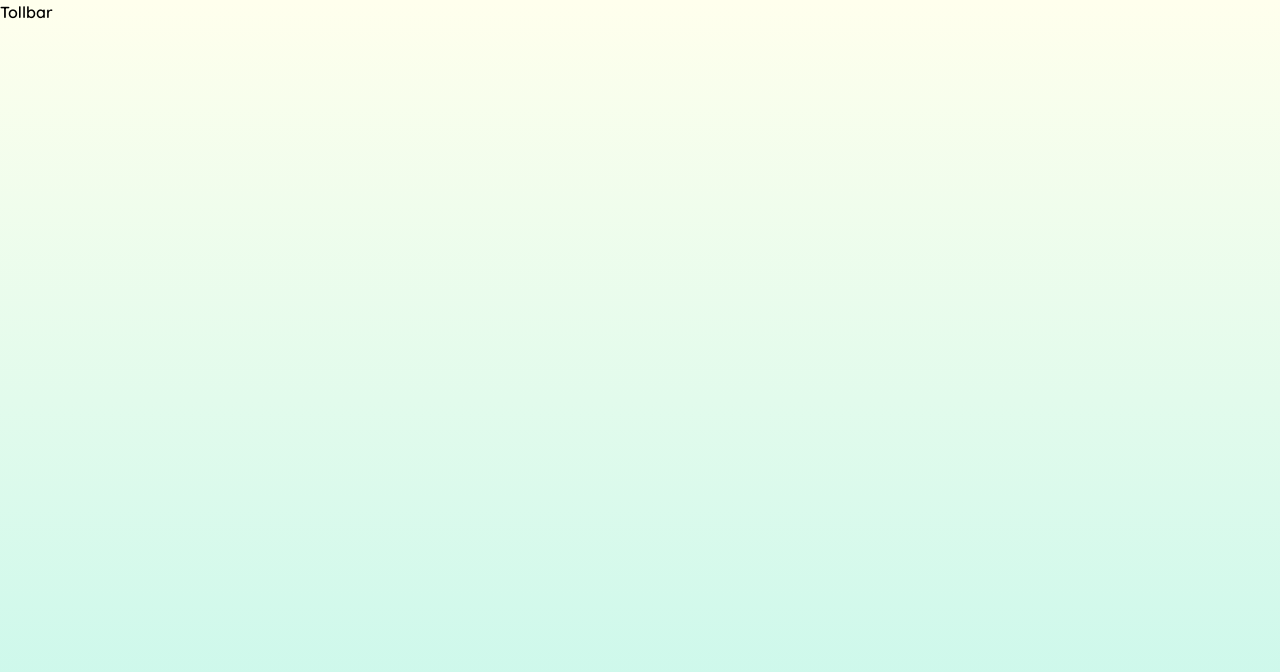
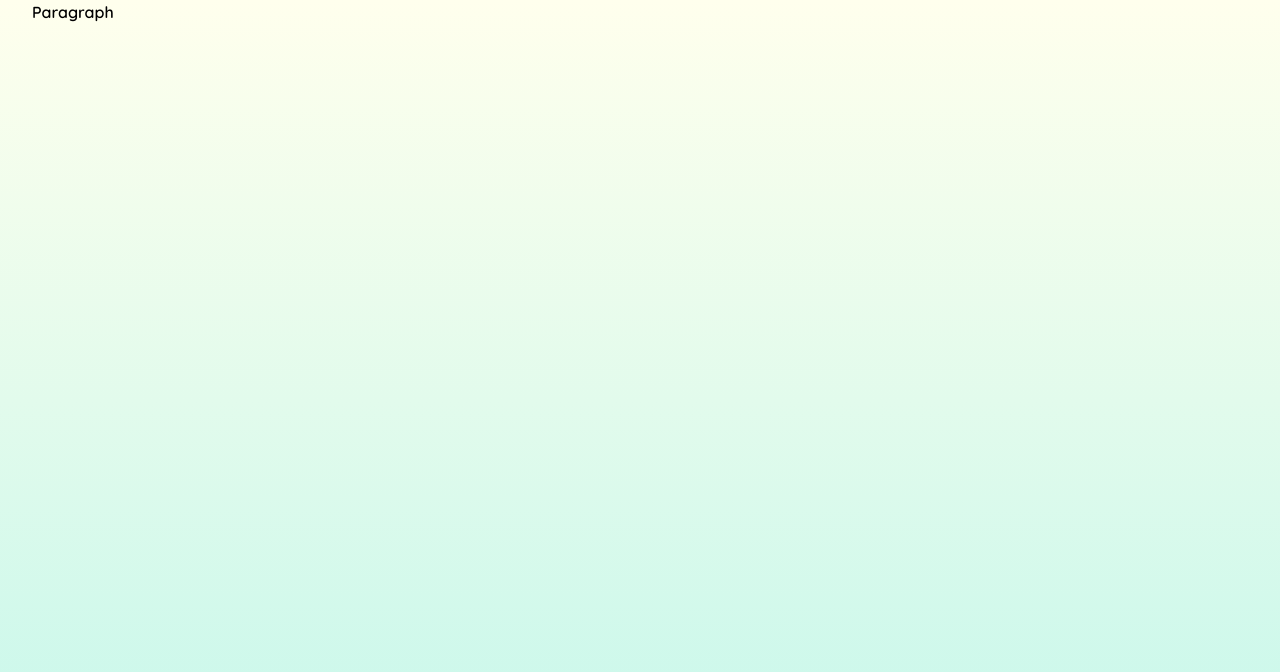
Before and after one commit to codergalib20/docs-portfolio, a Next.js app: page /dashboard/blogs-manage in a window 1280 px wide. Shown: the top 672 px of the page. Built offline with nearby package versions, Linux system fonts and the light colour scheme.

Commit message:
documentation blogger

```diff
--- a/src/@core/common/dropdownOptions.tsx
+++ b/src/@core/common/dropdownOptions.tsx
@@ -5,18 +5,22 @@ interface Props {
     head: React.ReactNode
 };
 
-const DropdownOptions: FC<Props> = () => {
+const DropdownOptions: FC<Props> = ({ head, options }) => {
     const [showOptions, setShowOptions] = useState(false);
 
     return (
-        <button className="relative">
-            <div className="min-w-max absolute top-full mt-4 right-2 z-10 border-2">
+        <button className="relative"
+            onBlur={() => setShowOptions(false)}
+            onClick={() => setShowOptions(!showOptions)}
+        >
+            {head}
+            {showOptions && <div className="min-w-max absolute top-full mt-4 right-2 z-10 border-2">
                 <ul>
                     {options.map(({ label, onClick }: { label: any; onClick: any; }, index: number) => {
-                        return <li key={label + index} onClick={onClick}></li>
+                        return <li key={label + index} onClick={onClick}>{label}</li>
                     })}
                 </ul>
-            </div>
+            </div>}
         </button>
     )
 };
--- a/src/lib/editor/Tollbar.index.tsx
+++ /dev/null
@@ -1,16 +0,0 @@
-import { FC } from "react";
-import {Editor} from '@tiptap/react';
-
-interface Props {
-    editor: Editor | null
-};
-
-const Tollbar: FC<Props> = () => {
-    return (
-        <div>
-            Tollbar
-        </div>
-    )
-};
-
-export default Tollbar
--- /dev/null
+++ b/src/lib/editor/Tollbar/index.tsx
@@ -0,0 +1,24 @@
+import { FC } from "react";
+import { Editor } from '@tiptap/react';
+import DropdownOptions from "@/@core/common/dropdownOptions";
+
+interface Props {
+    editor: Editor | null
+};
+
+const Tollbar: FC<Props> = () => {
+    return (
+        <div>
+            <DropdownOptions options={[
+                { label: 'Paragraph', onClick: () => { } },
+                { label: 'Paragraph 1', onClick: () => { } },
+                { label: 'Paragraph 2', onClick: () => { } },
+                { label: 'Paragraph 3', onClick: () => { } },
+            ]}
+                head={<p>Paragraph</p>}
+            />
+        </div>
+    )
+};
+
+export default Tollbar
--- a/src/lib/editor/index.tsx
+++ b/src/lib/editor/index.tsx
@@ -1,7 +1,7 @@
 import { FC } from "react";
 import { useEditor, EditorContent } from '@tiptap/react';
 import StarterKit from "@tiptap/starter-kit";
-import Tollbar from "./Tollbar.index";
+import Tollbar from "./Tollbar";
 
 interface Props { };
 
--- a/src/pages/dashboard/blogs-manage.tsx
+++ b/src/pages/dashboard/blogs-manage.tsx
@@ -4,7 +4,7 @@ interface Props { };
 
 const BlogsManage: NextPage<Props> = () => {
     return (
-        <div>
+        <div className="px-8">
             <Editor />
         </div>
     )
```
